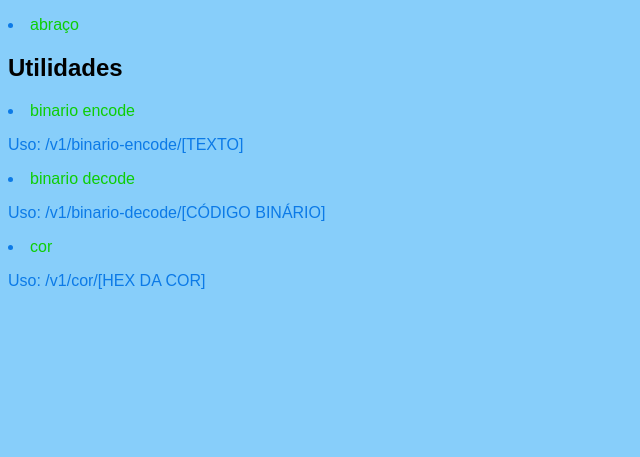
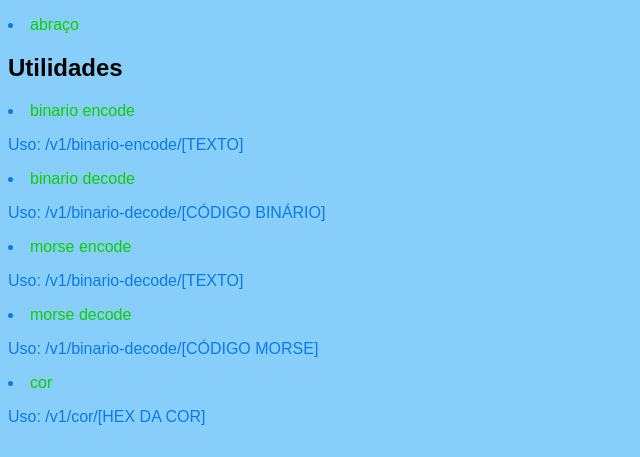
Before and after one commit to Vinny7-7/eddy-api, a Node server app: page / in a window 1280 px wide. Shown: the part 343-800 px from the top of the page, without its empty margins (0-640 px from the left). Run offline with Node 20, Linux system fonts and the light colour scheme.

Commit message:
end points morse encode e decode adicionado

```diff
--- a/app.js
+++ b/app.js
@@ -12,6 +12,11 @@ app.get("/ok", (request, response) => {
 
 app.use("/imagens", express.static(__dirname + '/public'));
 
+
+const rMe = require("./routes/morse-encode");
+app.use('/v1/morse-encode/', rMe);
+const rMd = require("./routes/morse-decode");
+app.use('/v1/morse-decode/', rMd);
 const rBd = require("./routes/binario-decode");
 app.use('/v1/binario-decode/', rBd);
 const rBe = require("./routes/binario-encode");
--- a/package.json
+++ b/package.json
@@ -14,6 +14,7 @@
     "express": "^4.18.1",
     "hex-color-regex": "^1.1.0",
     "hex-colors-info": "^1.0.2",
+    "morse-converter": "^1.2.0",
     "rando-js": "^0.2.0",
     "translate-google": "^1.5.0"
   }
--- a/views/index.ejs
+++ b/views/index.ejs
@@ -32,6 +32,15 @@
       <li>
         <a href="/v1/binario-decode/011011110110110011100001">binario decode</a>
         <p>Uso: /v1/binario-decode/[CÓDIGO BINÁRIO]</p>
+      </li>
+      <li>
+
+        <a href="/v1/morse-encode/oi">morse encode</a>
+        <p>Uso: /v1/binario-decode/[TEXTO]</p>
+      </li>
+      <li>
+        <a href="/v1/morse-decode/--- ..">morse decode</a>
+        <p>Uso: /v1/binario-decode/[CÓDIGO MORSE]</p>
       </li>
       <li>
         <a href="/v1/cor/007fff">cor</a>
```
Also changed, not shown: routes/morse-decode.js (added, +13 -0 lines), routes/morse-encode.js (added, +13 -0 lines).
